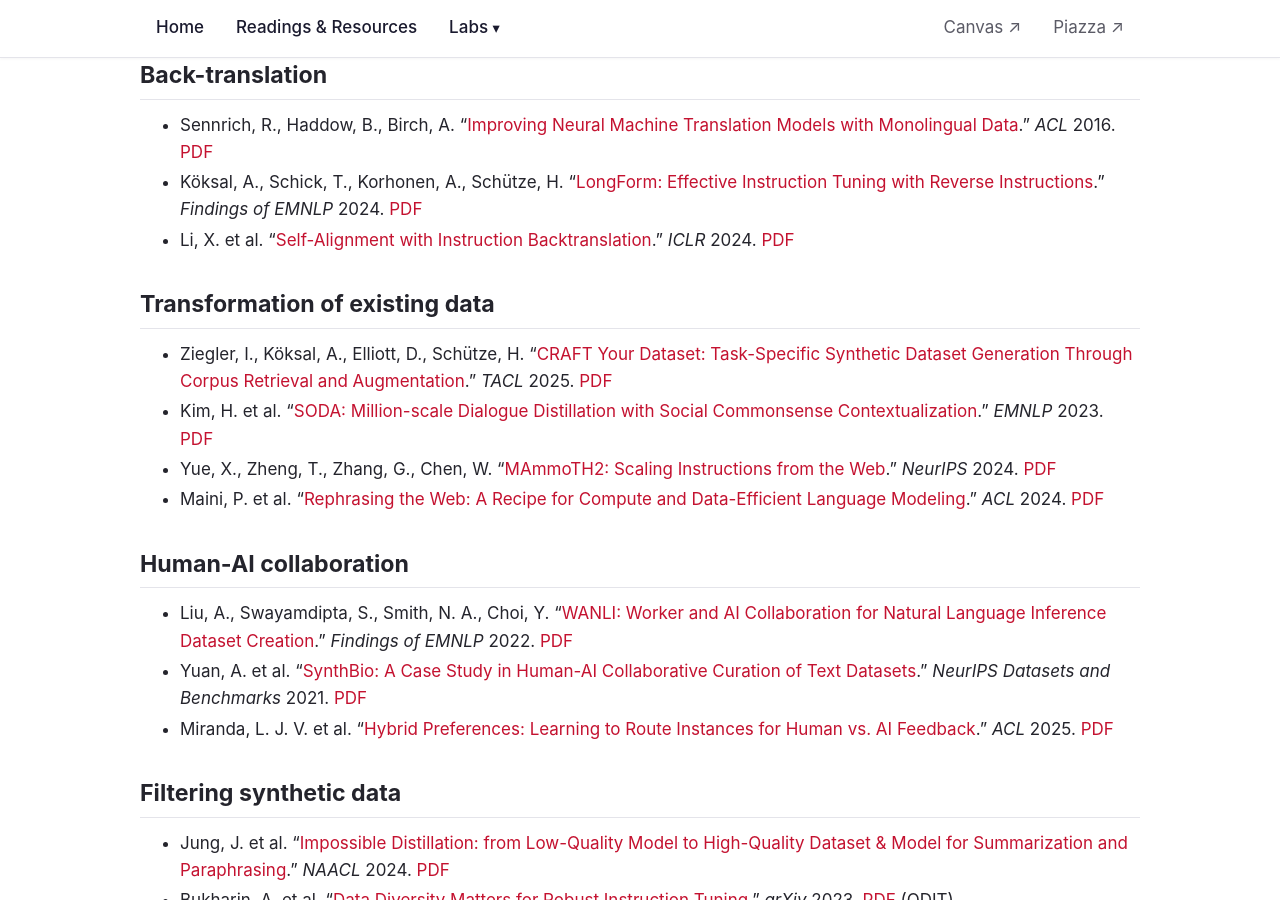
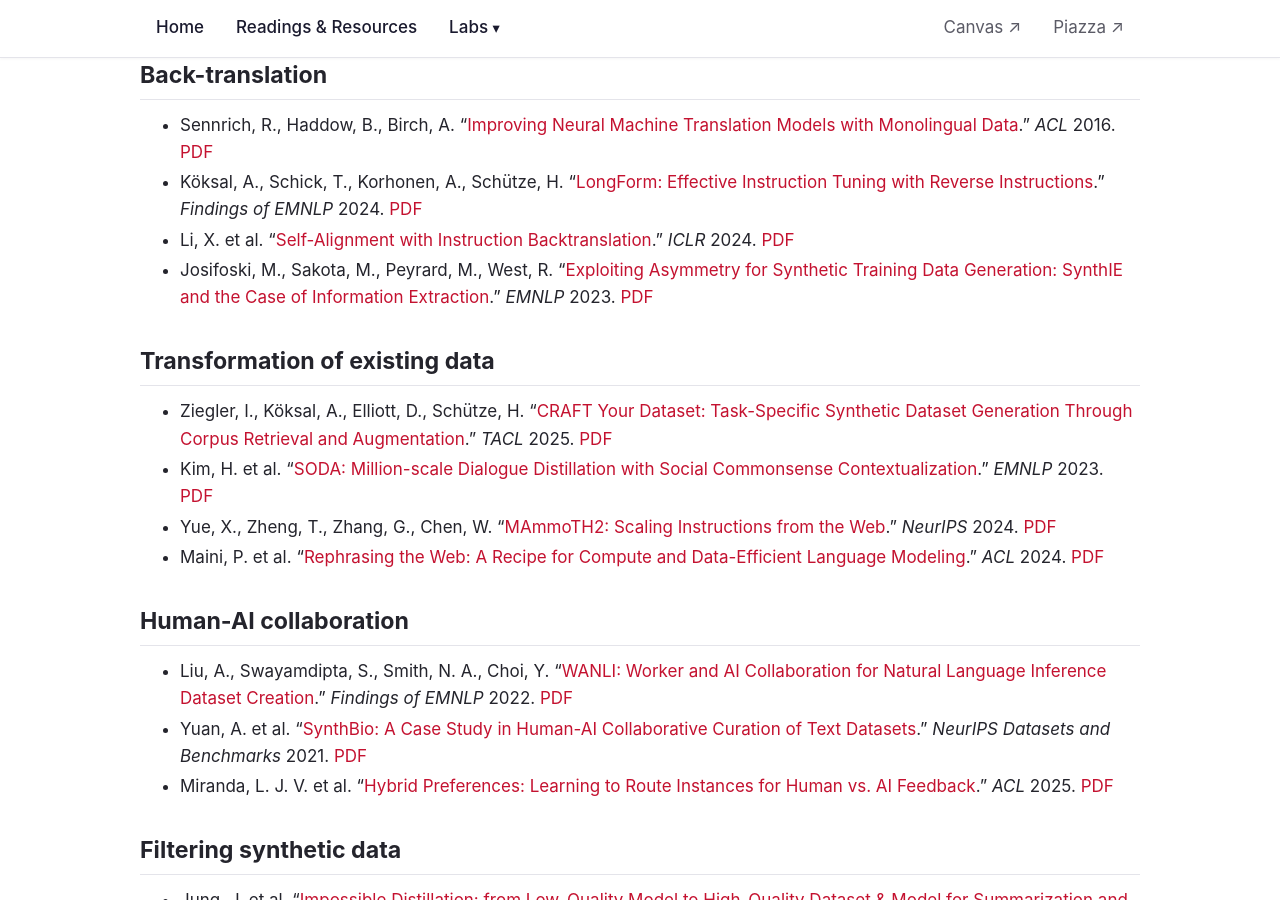
Before and after one commit to clarana/NLPintheWild, a Jekyll site: the page built from _readings/2026-11-19.md, in a window 1280 px wide and 900 px high, scrolled down 1299 px. Built offline with Jekyll 4.4.1, drawn with Linux system fonts in a browser that asks for light colours.

Commit message:
Day 23 readings: add SynthIE (Josifoski et al. 2023)
Co-Authored-By: Claude Fable 5.2 <noreply@anthropic.com>

```diff
--- a/_readings/2026-11-19.md
+++ b/_readings/2026-11-19.md
@@ -36,6 +36,7 @@ lecture_no: 18
 - Sennrich, R., Haddow, B., Birch, A. "[Improving Neural Machine Translation Models with Monolingual Data](https://arxiv.org/abs/1511.06709)." *ACL* 2016. [PDF](https://arxiv.org/pdf/1511.06709)
 - Köksal, A., Schick, T., Korhonen, A., Schütze, H. "[LongForm: Effective Instruction Tuning with Reverse Instructions](https://arxiv.org/abs/2304.08460)." *Findings of EMNLP* 2024. [PDF](https://arxiv.org/pdf/2304.08460)
 - Li, X. et al. "[Self-Alignment with Instruction Backtranslation](https://arxiv.org/abs/2308.06259)." *ICLR* 2024. [PDF](https://arxiv.org/pdf/2308.06259)
+- Josifoski, M., Sakota, M., Peyrard, M., West, R. "[Exploiting Asymmetry for Synthetic Training Data Generation: SynthIE and the Case of Information Extraction](https://arxiv.org/abs/2303.04132)." *EMNLP* 2023. [PDF](https://arxiv.org/pdf/2303.04132)
 
 ## Transformation of existing data
 
```
